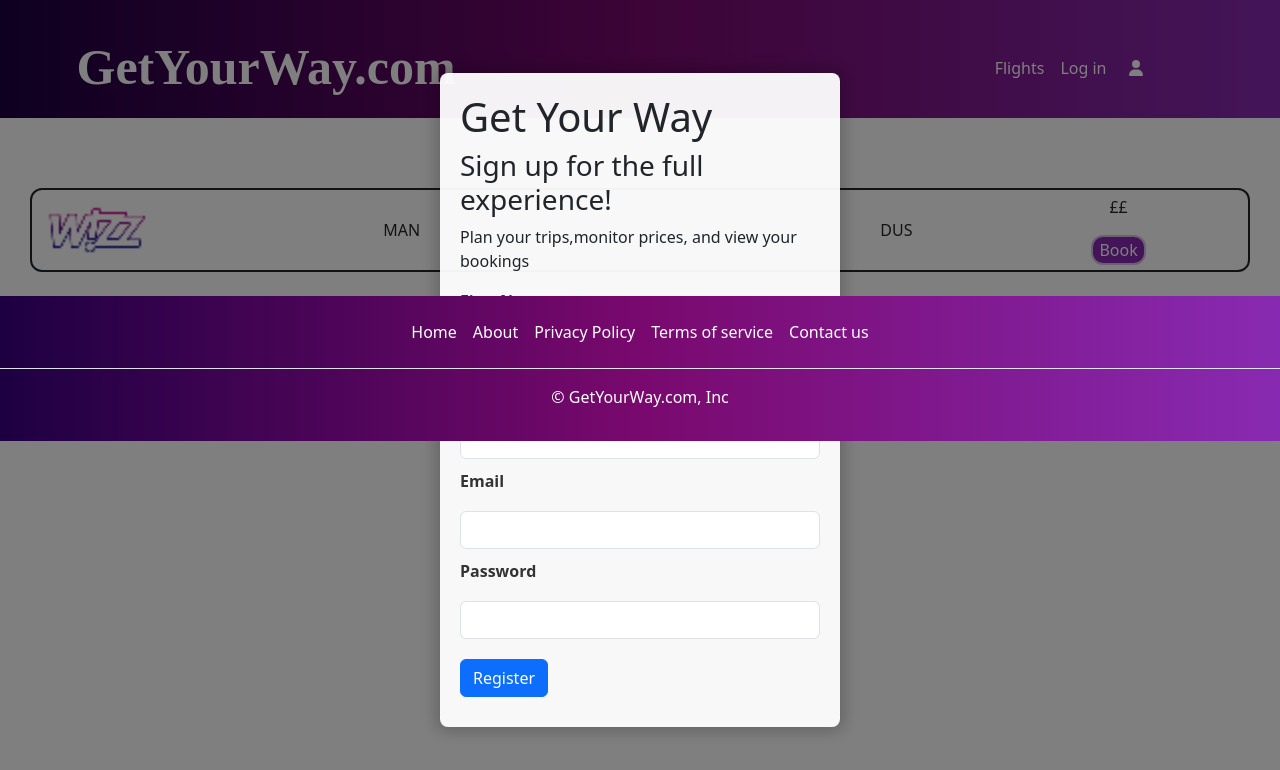
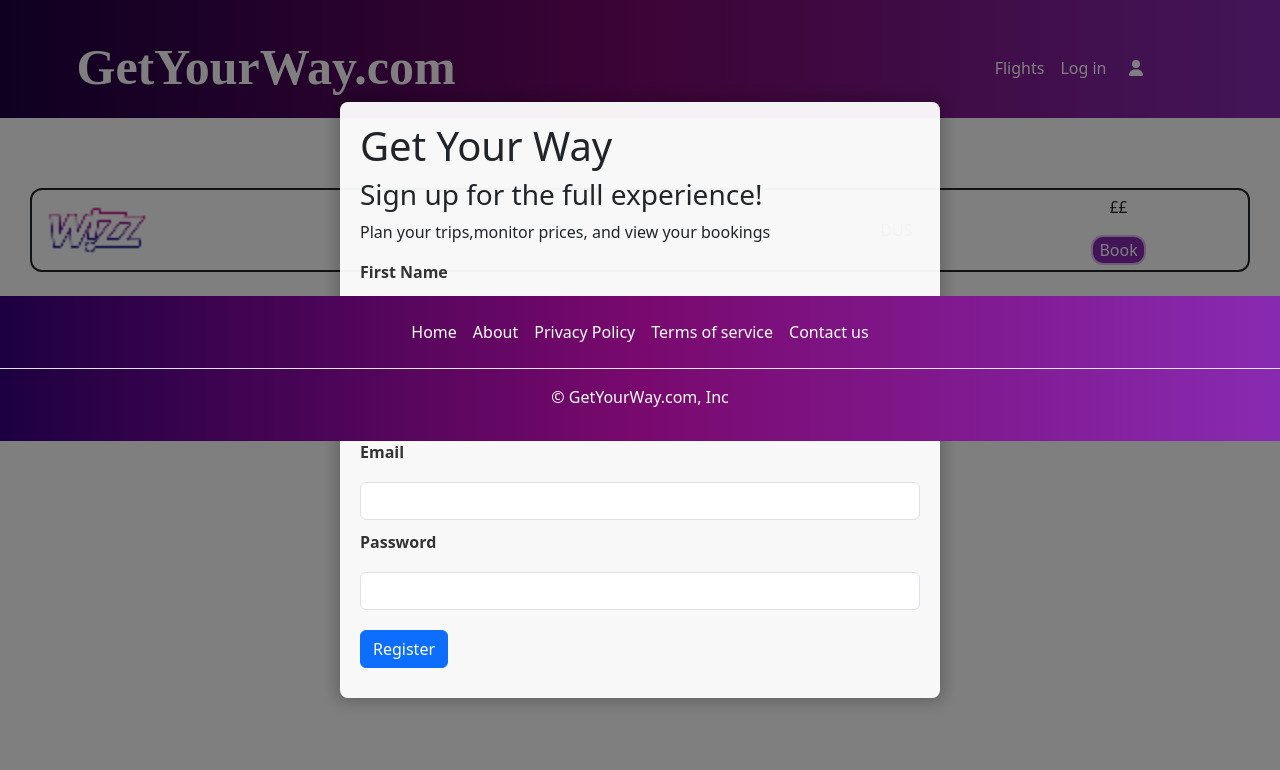
Before and after one commit to eclonghurst/SkyTwoFlyFront, a React (Create React App) app: page /flight in a window 1280 px wide. Both pictures are taken after a click on the icon 1136 px from the left and 67 px from the top of the page. Shown: the top 770 px of the page. Built offline with nearby package versions, Linux system fonts and the light colour scheme.

Commit message:
added slight fade effect to form

```diff
--- a/src/Components/RegistrationForm.jsx
+++ b/src/Components/RegistrationForm.jsx
@@ -1,4 +1,4 @@
-import React, { useState } from 'react';
+import React, { useState,useEffect } from 'react';
 import '../CssFiles/RegistrationFormCSS.css';
 
 function RegistrationForm({isVisible,setIsVisible}) {
@@ -7,6 +7,17 @@ function RegistrationForm({isVisible,setIsVisible}) {
   const [lastName, setLastName] = useState("");
   const [email, setEmail] = useState("");
   const [password, setPassword] = useState("");
+
+  const [animationClass,setAnimationClass] = useState(isVisible ? 'fade in': 'fade-out')
+  useEffect(()=> {
+    if(isVisible){
+      setAnimationClass('fade-in');
+
+    }else{
+      setAnimationClass('fade-out');
+    }
+  },[isVisible])
+
 
   const handleSubmit = (event) => {
     event.preventDefault();
@@ -23,10 +34,7 @@ function RegistrationForm({isVisible,setIsVisible}) {
 
       <div className='backdrop' onClick={() => setIsVisible(false)}>
 
-          <div className="form-container" style={{ marginTop: '0px' }}
-
-          onClick={(e) => e.stopPropagation()}
-          >
+      <div className={`form-container ${animationClass}`} onClick={(e) => e.stopPropagation()}>
 
             <h1>Get Your Way</h1>
             <h3>Sign up for the full experience!</h3>
--- a/src/CssFiles/RegistrationFormCSS.css
+++ b/src/CssFiles/RegistrationFormCSS.css
@@ -15,7 +15,7 @@
   padding: 20px;
   border-radius: 8px;
   box-shadow: 0px 0px 15px 5px rgba(0,0,0,0.2);
-  width: 400px;
+  width: 600px;
 }
 
 .form-label {
@@ -43,3 +43,13 @@
 .btn:hover {
   background-color: #218838;
 }
+
+.fade-in {
+  opacity: 1;
+  transition: opacity 0.5s ease-in-out;
+}
+
+.fade-out {
+  opacity: 0;
+  transition: opacity 0.3s ease-in-out;
+}
```
